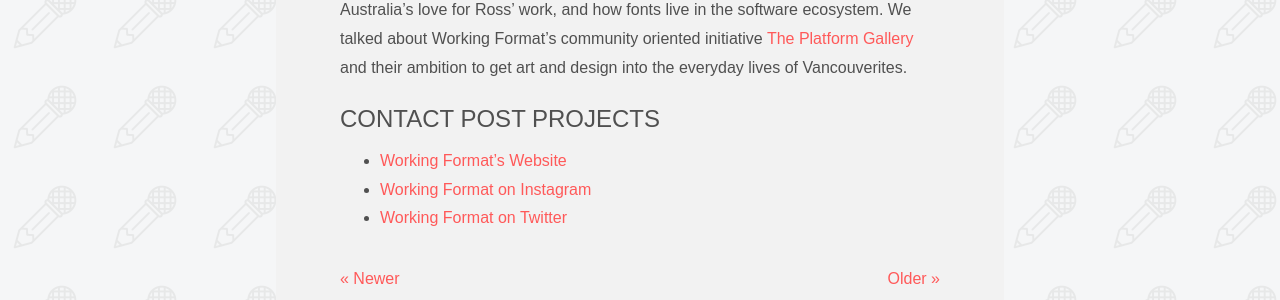
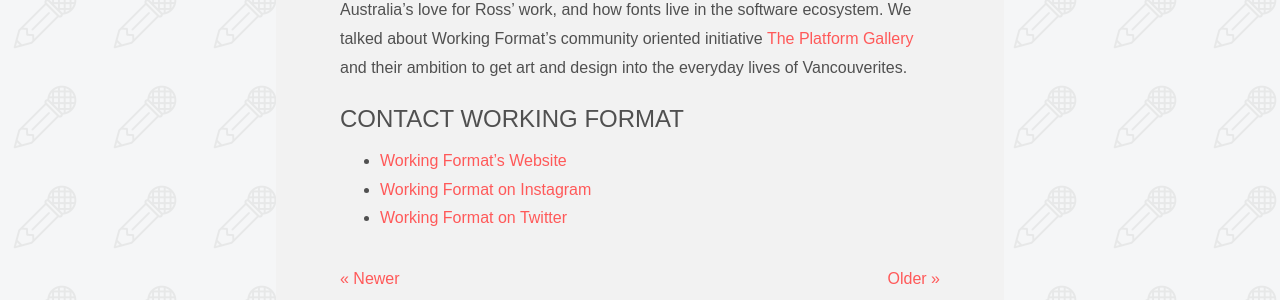
Before and after one commit to justinalm/makingconversation, a Jekyll site: the page built from _posts/2014-10-03-episode-11.markdown, in a window 1280 px wide. Shown: the part 778-1078 px from the top of the page. Built offline with Jekyll 4.4.1, drawn with Linux system fonts in a browser that asks for light colours.

Commit message:
Updated Working Format

```diff
--- a/_posts/2014-10-03-episode-11.markdown
+++ b/_posts/2014-10-03-episode-11.markdown
@@ -12,7 +12,7 @@
 
 For Episode 11, we chatted with Ross Milne of [Working Format](http://www.workingformat.com). We discussed Mr. Milne’s experience studying type design in the [Type and Media Masters program](http://www.kabk.nl/pageEN.php?id=16) at [The Royal Academy of Art](http://www.kabk.nl/) in The Hague. We talked about the founding of Working Format, how they named the company, and their design mentality of, “let’s just do this”. We discussed the work Ross has done on the fonts [Charlie](https://www.typotheque.com/fonts/charlie), [Publico](https://commercialtype.com/typefaces/publico), and [Stag](https://commercialtype.com/typefaces/stag). We talked about the practice of font naming, font marketing, how people use fonts, Australia’s love for Ross’ work, and how fonts live in the software ecosystem. We talked about Working Format’s community oriented initiative [The Platform Gallery](http://www.theplatformgallery.ca/) and their ambition to get art and design into the everyday lives of Vancouverites.
 
-## Contact Post Projects
+## Contact Working Format
 - [Working Format’s Website](www.workingformat.com/)
 - [Working Format on Instagram](instagram.com/workingformat)
 - [Working Format on Twitter](twitter.com/workingformat)
```
